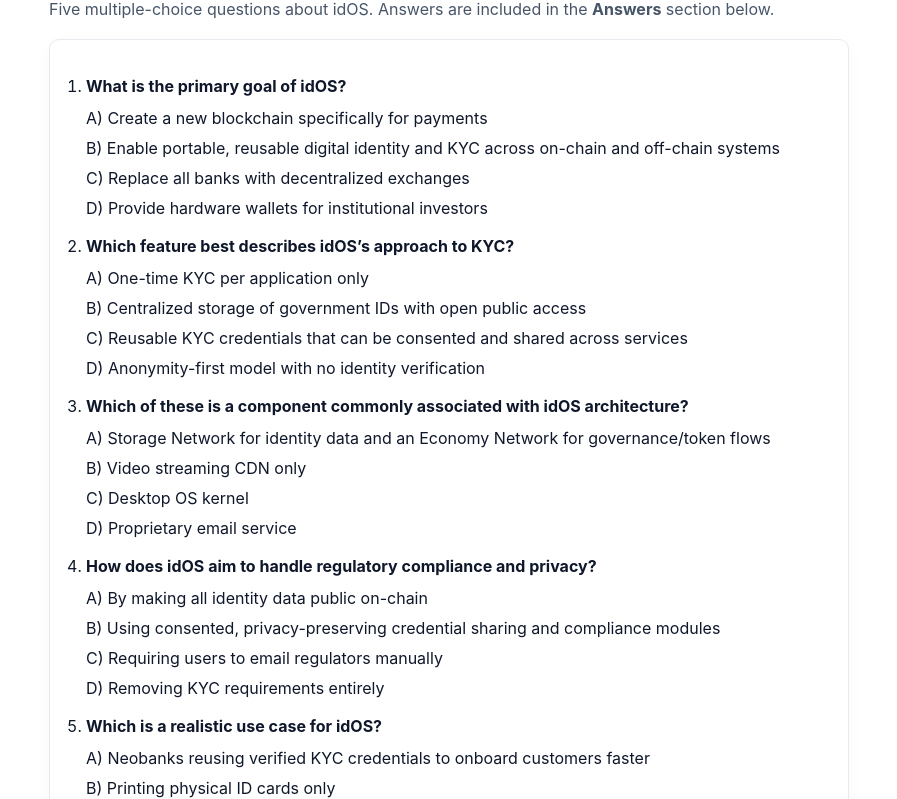
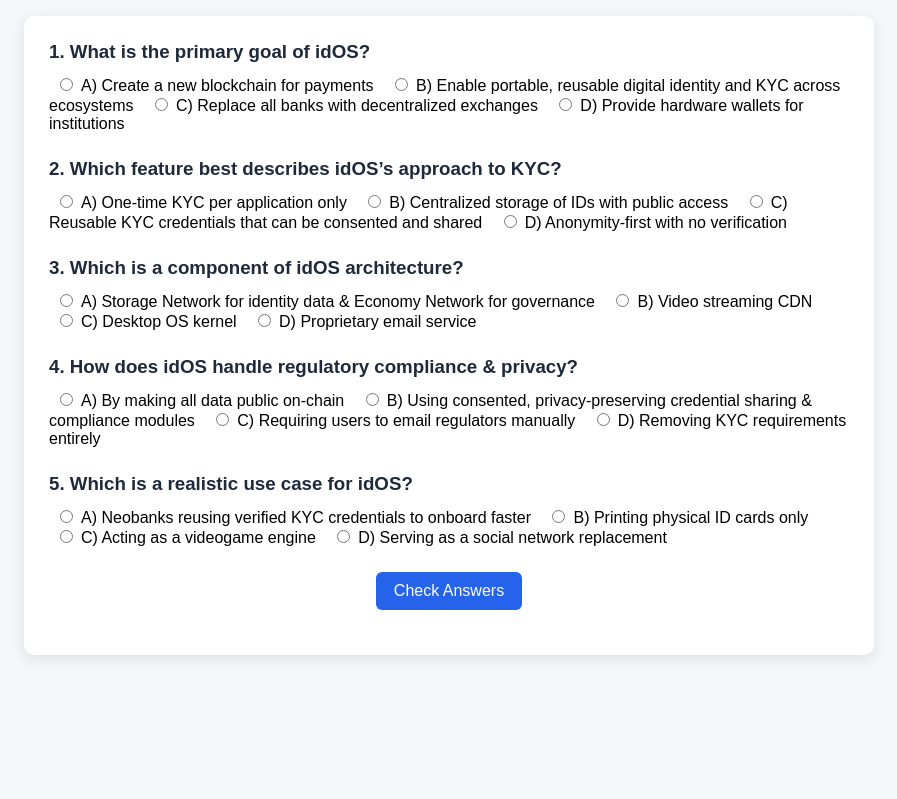
Before and after one commit to cryptochele15/idos, a plain HTML site: page index.html in a window 1280 px wide. Shown: the part 94-893 px from the top of the page, without its empty margins (191-1088 px from the left). After the commit the page ends 800 px from the top, so only its background shows below. Drawn offline with Linux system fonts and the light colour scheme.

Commit message:
Update index.html

```diff
--- a/index.html
+++ b/index.html
@@ -1,93 +1,98 @@
 <!doctype html>
 <html lang="en">
 <head>
-  <meta charset="utf-8" />
-  <meta name="viewport" content="width=device-width,initial-scale=1" />
-  <title>idOS — 5 MCQ Quiz (README)</title>
+<meta charset="utf-8">
+<meta name="viewport" content="width=device-width,initial-scale=1">
+<title>idOS Quiz</title>
 <style>
-    body { font-family: Inter, system-ui, -apple-system, "Segoe UI", Roboto, "Helvetica Neue", Arial; max-width:800px; margin:40px auto; line-height:1.5; padding:0 18px; color:#0f172a; }
-    h1 { font-size:1.8rem; margin-bottom:8px; }
-    p.lead { color:#475569; margin-top:0; }
-    .card { border:1px solid #e6e9ee; padding:18px; border-radius:10px; margin:18px 0; background:#fff; box-shadow:0 6px 18px rgba(15,23,42,0.03); }
-    ol { padding-left:18px; }
-    .options { margin:8px 0 14px 0; }
-    .option { margin:6px 0; }
-    details { margin-top:12px; }
-    summary { cursor:pointer; font-weight:600; }
-    footer { color:#64748b; font-size:0.9rem; margin-top:28px; }
-    code { background:#f1f5f9; padding:2px 6px; border-radius:6px; font-size:0.95em; }
+  body{font-family:Arial,Helvetica,sans-serif;background:#f5f7fa;margin:0;padding:30px;}
+  h1{text-align:center;color:#0f172a;}
+  .quiz-container{max-width:800px;margin:0 auto;background:#fff;padding:25px;border-radius:10px;
+    box-shadow:0 4px 15px rgba(0,0,0,0.1);}
+  .question{margin-bottom:25px;}
+  .question h3{margin:0 0 12px;color:#1e293b;}
+  .option{margin:6px 0;padding:6px;border-radius:6px;cursor:pointer;}
+  input[type="radio"]{margin-right:8px;}
+  button{background:#2563eb;color:#fff;padding:10px 18px;font-size:1rem;border:none;border-radius:6px;
+    cursor:pointer;display:block;margin:20px auto;}
+  button:hover{background:#1d4ed8;}
+  .result{margin-top:20px;text-align:center;font-size:1.1rem;}
+  .correct{background:#dcfce7;}
+  .wrong{background:#fee2e2;}
 </style>
 </head>
 <body>
-  <h1>idOS — Quick MCQ Quiz</h1>
-  <p class="lead">Five multiple-choice questions about idOS. Answers are included in the <strong>Answers</strong> section below.</p>
+  <h1>idOS — MCQ Quiz</h1>
+  <div class="quiz-container" id="quiz">
 
-  <div class="card">
-    <ol>
-      <li>
-        <strong>What is the primary goal of idOS?</strong>
-        <div class="options">
-          <div class="option">A) Create a new blockchain specifically for payments</div>
-          <div class="option">B) Enable portable, reusable digital identity and KYC across on-chain and off-chain systems</div>
-          <div class="option">C) Replace all banks with decentralized exchanges</div>
-          <div class="option">D) Provide hardware wallets for institutional investors</div>
-      </li>
+    <div class="question" data-answer="B">
+      <h3>1. What is the primary goal of idOS?</h3>
+      <label class="option"><input type="radio" name="q1" value="A">A) Create a new blockchain for payments</label>
+      <label class="option"><input type="radio" name="q1" value="B">B) Enable portable, reusable digital identity and KYC across ecosystems</label>
+      <label class="option"><input type="radio" name="q1" value="C">C) Replace all banks with decentralized exchanges</label>
+      <label class="option"><input type="radio" name="q1" value="D">D) Provide hardware wallets for institutions</label>
+    </div>
 
-      <li>
-        <strong>Which feature best describes idOS’s approach to KYC?</strong>
-        <div class="options">
-          <div class="option">A) One-time KYC per application only</div>
-          <div class="option">B) Centralized storage of government IDs with open public access</div>
-          <div class="option">C) Reusable KYC credentials that can be consented and shared across services</div>
-          <div class="option">D) Anonymity-first model with no identity verification</div>
+    <div class="question" data-answer="C">
+      <h3>2. Which feature best describes idOS’s approach to KYC?</h3>
+      <label class="option"><input type="radio" name="q2" value="A">A) One-time KYC per application only</label>
+      <label class="option"><input type="radio" name="q2" value="B">B) Centralized storage of IDs with public access</label>
+      <label class="option"><input type="radio" name="q2" value="C">C) Reusable KYC credentials that can be consented and shared</label>
+      <label class="option"><input type="radio" name="q2" value="D">D) Anonymity-first with no verification</label>
     </div>
-      </li>
 
-      <li>
-        <strong>Which of these is a component commonly associated with idOS architecture?</strong>
-        <div class="options">
-          <div class="option">A) Storage Network for identity data and an Economy Network for governance/token flows</div>
-          <div class="option">B) Video streaming CDN only</div>
-          <div class="option">C) Desktop OS kernel</div>
-          <div class="option">D) Proprietary email service</div>
+    <div class="question" data-answer="A">
+      <h3>3. Which is a component of idOS architecture?</h3>
+      <label class="option"><input type="radio" name="q3" value="A">A) Storage Network for identity data & Economy Network for governance</label>
+      <label class="option"><input type="radio" name="q3" value="B">B) Video streaming CDN</label>
+      <label class="option"><input type="radio" name="q3" value="C">C) Desktop OS kernel</label>
+      <label class="option"><input type="radio" name="q3" value="D">D) Proprietary email service</label>
     </div>
-      </li>
 
-      <li>
-        <strong>How does idOS aim to handle regulatory compliance and privacy?</strong>
-        <div class="options">
-          <div class="option">A) By making all identity data public on-chain</div>
-          <div class="option">B) Using consented, privacy-preserving credential sharing and compliance modules</div>
-          <div class="option">C) Requiring users to email regulators manually</div>
-          <div class="option">D) Removing KYC requirements entirely</div>
+    <div class="question" data-answer="B">
+      <h3>4. How does idOS handle regulatory compliance & privacy?</h3>
+      <label class="option"><input type="radio" name="q4" value="A">A) By making all data public on-chain</label>
+      <label class="option"><input type="radio" name="q4" value="B">B) Using consented, privacy-preserving credential sharing & compliance modules</label>
+      <label class="option"><input type="radio" name="q4" value="C">C) Requiring users to email regulators manually</label>
+      <label class="option"><input type="radio" name="q4" value="D">D) Removing KYC requirements entirely</label>
     </div>
-      </li>
 
-      <li>
-        <strong>Which is a realistic use case for idOS?</strong>
-        <div class="options">
-          <div class="option">A) Neobanks reusing verified KYC credentials to onboard customers faster</div>
-          <div class="option">B) Printing physical ID cards only</div>
-          <div class="option">C) Acting as a videogame engine</div>
-          <div class="option">D) Serving as a social network replacement</div>
+    <div class="question" data-answer="A">
+      <h3>5. Which is a realistic use case for idOS?</h3>
+      <label class="option"><input type="radio" name="q5" value="A">A) Neobanks reusing verified KYC credentials to onboard faster</label>
+      <label class="option"><input type="radio" name="q5" value="B">B) Printing physical ID cards only</label>
+      <label class="option"><input type="radio" name="q5" value="C">C) Acting as a videogame engine</label>
+      <label class="option"><input type="radio" name="q5" value="D">D) Serving as a social network replacement</label>
     </div>
-      </li>
-    </ol>
 
-    <details>
-      <summary>Answers (click to reveal)</summary>
-      <ol>
-        <li><strong>Q1 — B</strong><br/>idOS’s main objective is to enable portable, reusable digital identity (including KYC) across on-chain and off-chain ecosystems.</li>
-        <li><strong>Q2 — C</strong><br/>idOS promotes reusable, consented KYC credentials so users and services can share verified identity information without repeating full KYC flows.</li>
-        <li><strong>Q3 — A</strong><br/>idOS architecture typically references components like a Storage Network (identity data, credentials) and an Economy Network (tokens, incentives, governance).</li>
-        <li><strong>Q4 — B</strong><br/>idOS balances privacy and compliance via consented credential sharing and compliance tooling rather than exposing raw identity data publicly.</li>
-        <li><strong>Q5 — A</strong><br/>A common idOS use case: neobanks or financial services reusing verified credentials for faster, compliant onboarding.</li>
-      </ol>
-    </details>
+    <button onclick="checkAnswers()">Check Answers</button>
+    <div id="result" class="result"></div>
+  </div>
 
-    <footer>
-      Notes: This quiz is a concise summary for README use. For deeper technical details consult the official idOS docs.
-    </footer>
-  </div>
+<script>
+function checkAnswers(){
+  let score=0;
+  const questions=document.querySelectorAll('.question');
+  questions.forEach(q=>{
+    const correct=q.dataset.answer;
+    const selected=q.querySelector('input[type=radio]:checked');
+    q.querySelectorAll('.option').forEach(opt=>{
+      opt.classList.remove('correct','wrong');
+    });
+    if(selected){
+      if(selected.value===correct){
+        score++;
+        selected.parentElement.classList.add('correct');
+      }else{
+        selected.parentElement.classList.add('wrong');
+        q.querySelector(`input[value=${correct}]`).parentElement.classList.add('correct');
+      }
+    }else{
+      q.querySelector(`input[value=${correct}]`).parentElement.classList.add('correct');
+    }
+  });
+  document.getElementById('result').textContent=`You scored ${score} / ${questions.length}`;
+}
+</script>
 </body>
 </html>
```
Lines whose indentation alone changed are shown as unchanged.
